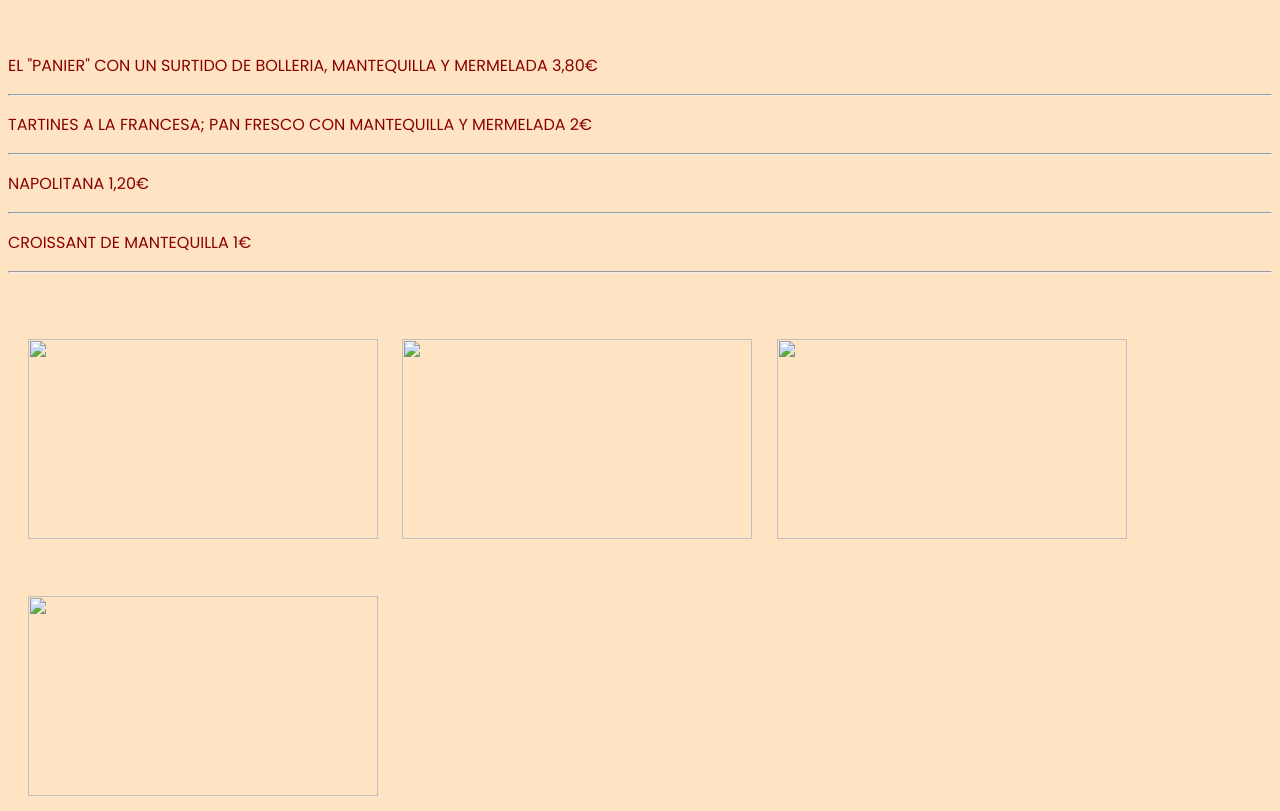
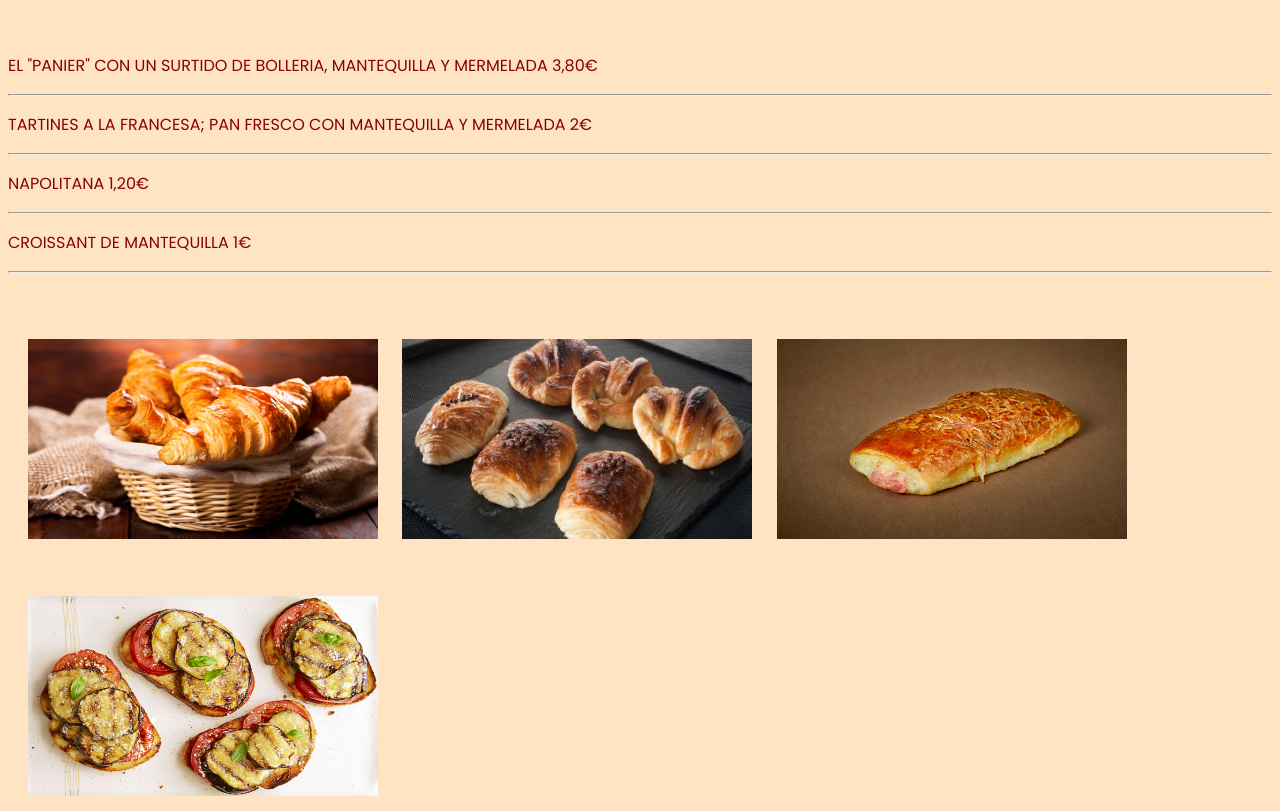
Before and after one commit to Ximoromero5/Practica7.2, a plain HTML site: page carta.html in a window 1280 px wide. Shown: the part 107-918 px from the top of the page. Drawn offline with Linux system fonts and the light colour scheme; the site is published under a folder, as on GitHub Pages, so addresses that start at the root find nothing.

Commit message:
cambios2

```diff
--- a/carta.html
+++ b/carta.html
@@ -53,9 +53,9 @@
     <p>croissant de mantequilla 1€
         <hr>
     </p>
-    <img src="/img/crois.jpg" alt="">
-    <img src="/img/panier.jpg" alt="">
-    <img src="/img/napolitana.jpg" alt="">
-    <img src="/img/tartin.jpg" alt="">
+    <img src="img/crois.jpg" alt="">
+    <img src="img/panier.jpg" alt="">
+    <img src="img/napolitana.jpg" alt="">
+    <img src="img/tartin.jpg" alt="">
 </body>
 </html>
```
Also changed, not shown: index.html (+3 -3 lines).
